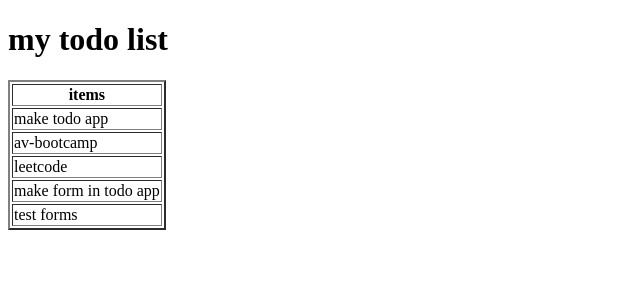
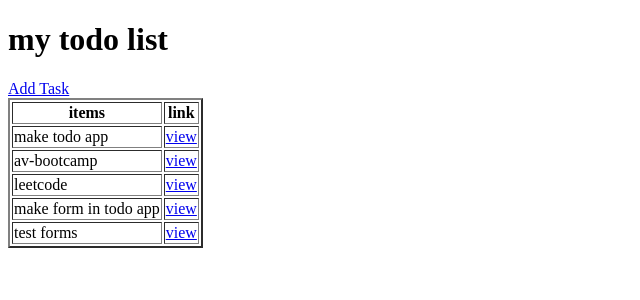
Before and after one commit to Priyamesh/todo_django, a Django app: page / in a window 1280 px wide. Shown: the top 300 px of the page, without its empty margins (0-640 px from the left). Run offline with Django 4.2, Linux system fonts and the light colour scheme; data comes from the database, SQL or seed files in the repository; both versions use the stored data as it was after the commit.

Commit message:
detailview createview added

```diff
--- a/base/templates/base/task_list.html
+++ b/base/templates/base/task_list.html
@@ -1,21 +1,26 @@
 <!DOCTYPE html>
 <html lang="en">
+
 <head>
     <meta charset="UTF-8">
     <meta http-equiv="X-UA-Compatible" content="IE=edge">
     <meta name="viewport" content="width=device-width, initial-scale=1.0">
     <title>Document</title>
 </head>
+
 <body>
     <h1>my todo list</h1>
-
+    <a href="{% url 'create' %}">Add Task</a>
     <table border="2">
         <tr>
             <th>items</th>
+            <th>link</th>
+
         </tr>
         {% for task in tasks%}
         <tr>
             <td>{{ task }}</td>
+            <td><a href="{% url 'task' task.id %}">view</a></td>
         </tr>
 
 
@@ -23,4 +28,5 @@
     </table>
 
 </body>
+
 </html>
--- a/base/urls.py
+++ b/base/urls.py
@@ -1,6 +1,8 @@
 from django.urls import path
-from .views import TaskList
+from .views import TaskList, TaskDetail, TaskCreate
 
 urlpatterns = [
-    path('',TaskList.as_view(),name='tasks'),
+    path("", TaskList.as_view(), name="tasks"),
+    path("task/<int:pk>", TaskDetail.as_view(), name="task"),
+    path("create/", TaskCreate.as_view(), name="create"),
 ]
--- a/base/views.py
+++ b/base/views.py
@@ -1,6 +1,9 @@
 from django.shortcuts import render
 from django.http import HttpResponse
 from django.views.generic.list import ListView
+from django.views.generic.detail import DetailView
+from django.views.generic.edit import CreateView
+from django.urls import reverse_lazy
 
 from base.models import Task
 from .models import Task
@@ -8,6 +11,19 @@ from .models import Task
 
 # Create your views here.
 
+
 class TaskList(ListView):
-    model=Task
-    context_object_name='tasks'
+    model = Task
+    context_object_name = "tasks"
+
+
+class TaskDetail(DetailView):
+    model = Task
+    context_object_name = "task"
+    template_name = "base/task.html"
+
+
+class TaskCreate(CreateView):
+    model = Task
+    fields = "__all__"
+    success_url = reverse_lazy("tasks")
```
Also changed, not shown: base/templates/base/task.html (added, +15 -0 lines), base/templates/base/task_form.html (added, +24 -0 lines), db.sqlite3.
